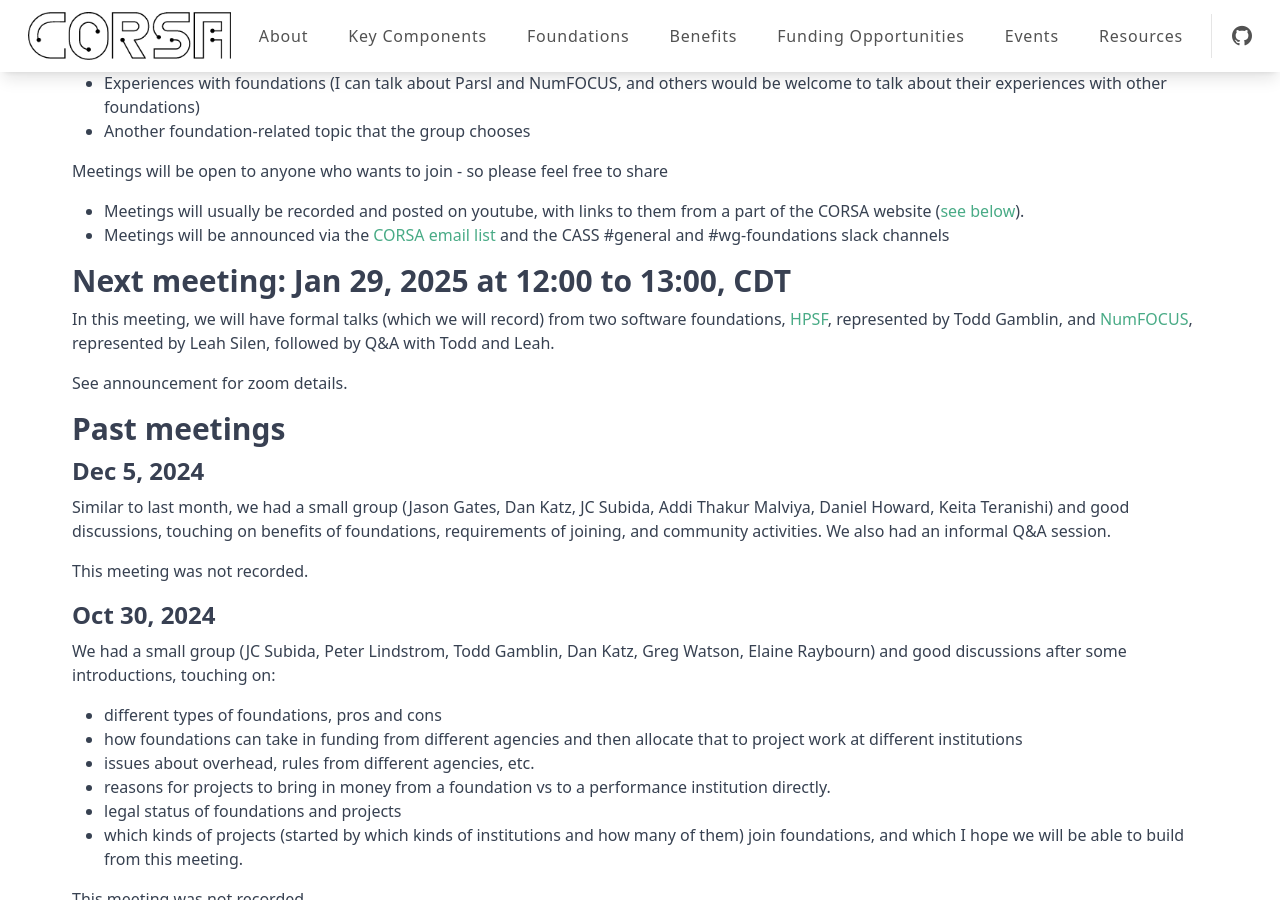
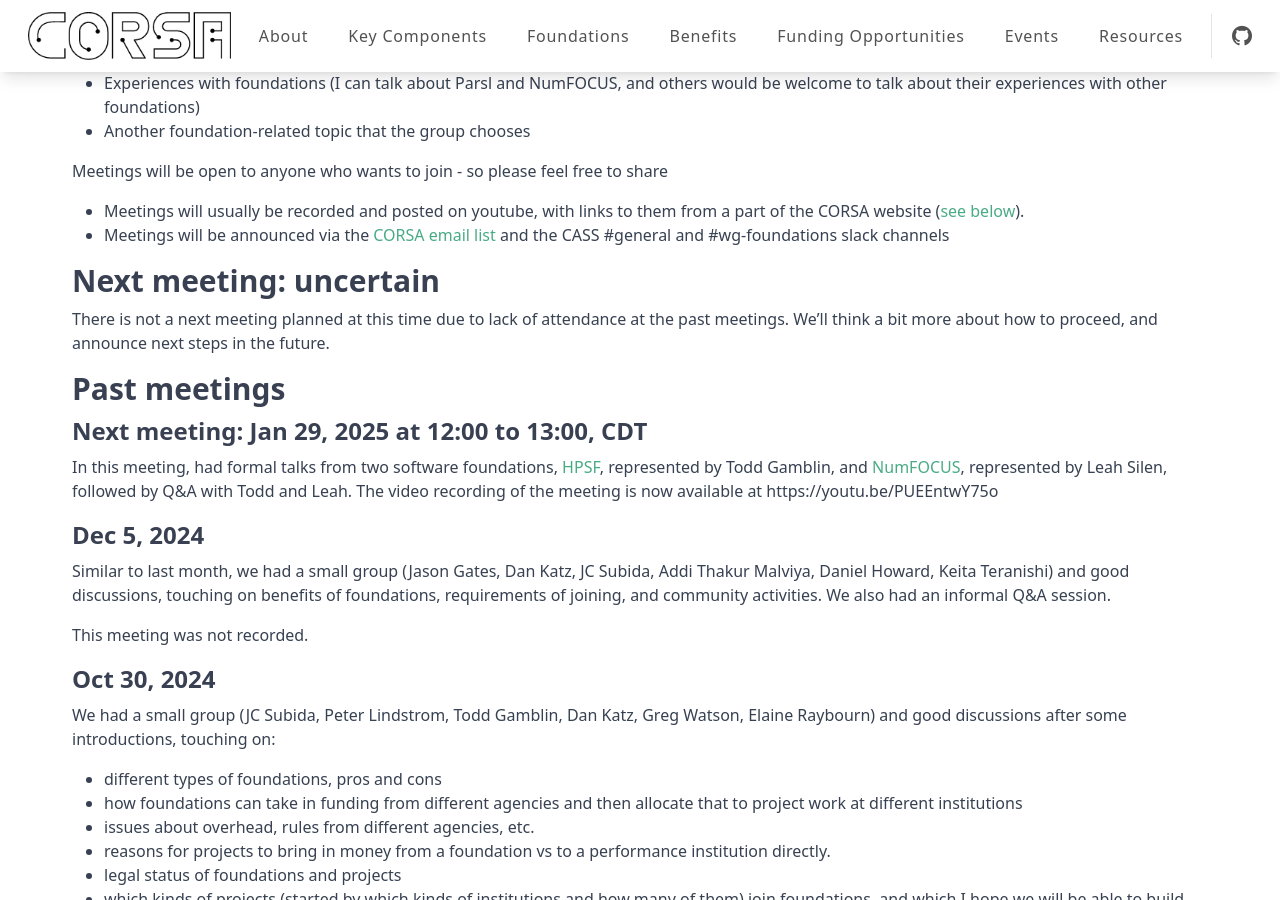
Before and after one commit to corsa-center/corsa-center.github.io, a Jekyll site: the page built from docs/meetings/foundations-wg.md, in a window 1280 px wide and 900 px high, scrolled down 313 px. Built offline with Jekyll 4.4.1, drawn with Linux system fonts in a browser that asks for light colours; nearby versions of some CDN libraries.

Commit message:
Update foundations-wg.md

```diff
--- a/docs/meetings/foundations-wg.md
+++ b/docs/meetings/foundations-wg.md
@@ -16,13 +16,16 @@
 - Meetings will be announced via the [CORSA email list](https://groups.io/g/corsa/join) and the CASS #general and #wg-foundations slack channels
 
 
-## Next meeting: Jan 29, 2025 at 12:00 to 13:00, CDT
+## Next meeting: uncertain
 
-In this meeting, we will have formal talks (which we will record) from two software foundations, [HPSF](https://hpsf.io), represented by Todd Gamblin, and [NumFOCUS](https://numfocus.org), represented by Leah Silen, followed by Q&A with Todd and Leah.
-
-See announcement for zoom details.
+There is not a next meeting planned at this time due to lack of attendance at the past meetings. We'll think a bit more about how to proceed, and announce next steps in the future.
 
 ## Past meetings
+
+### Next meeting: Jan 29, 2025 at 12:00 to 13:00, CDT
+
+In this meeting, had formal talks from two software foundations, [HPSF](https://hpsf.io), represented by Todd Gamblin, and [NumFOCUS](https://numfocus.org), represented by Leah Silen, followed by Q&A with Todd and Leah. The video recording of the  meeting is now available at https://youtu.be/PUEEntwY75o
+
 
 ### Dec 5, 2024
 
```
